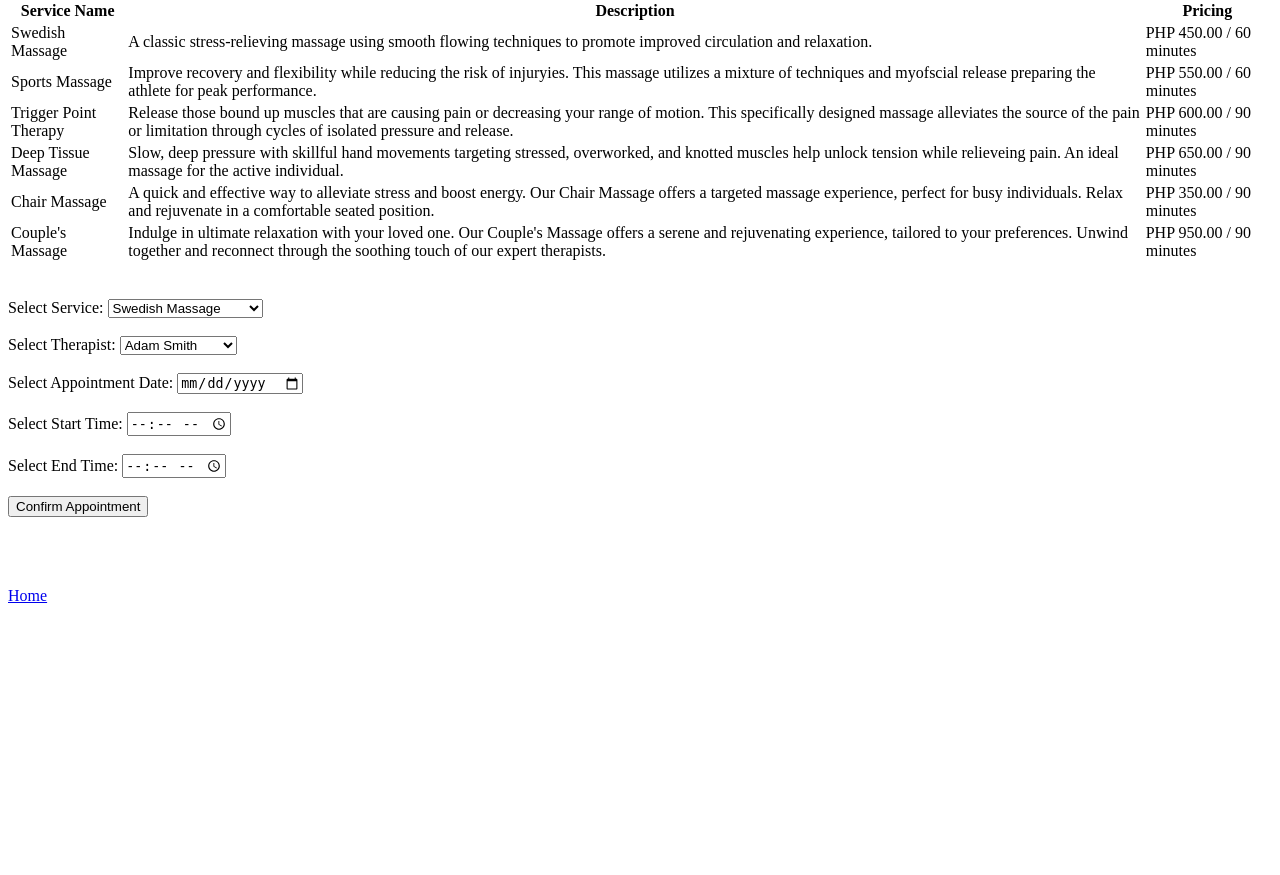
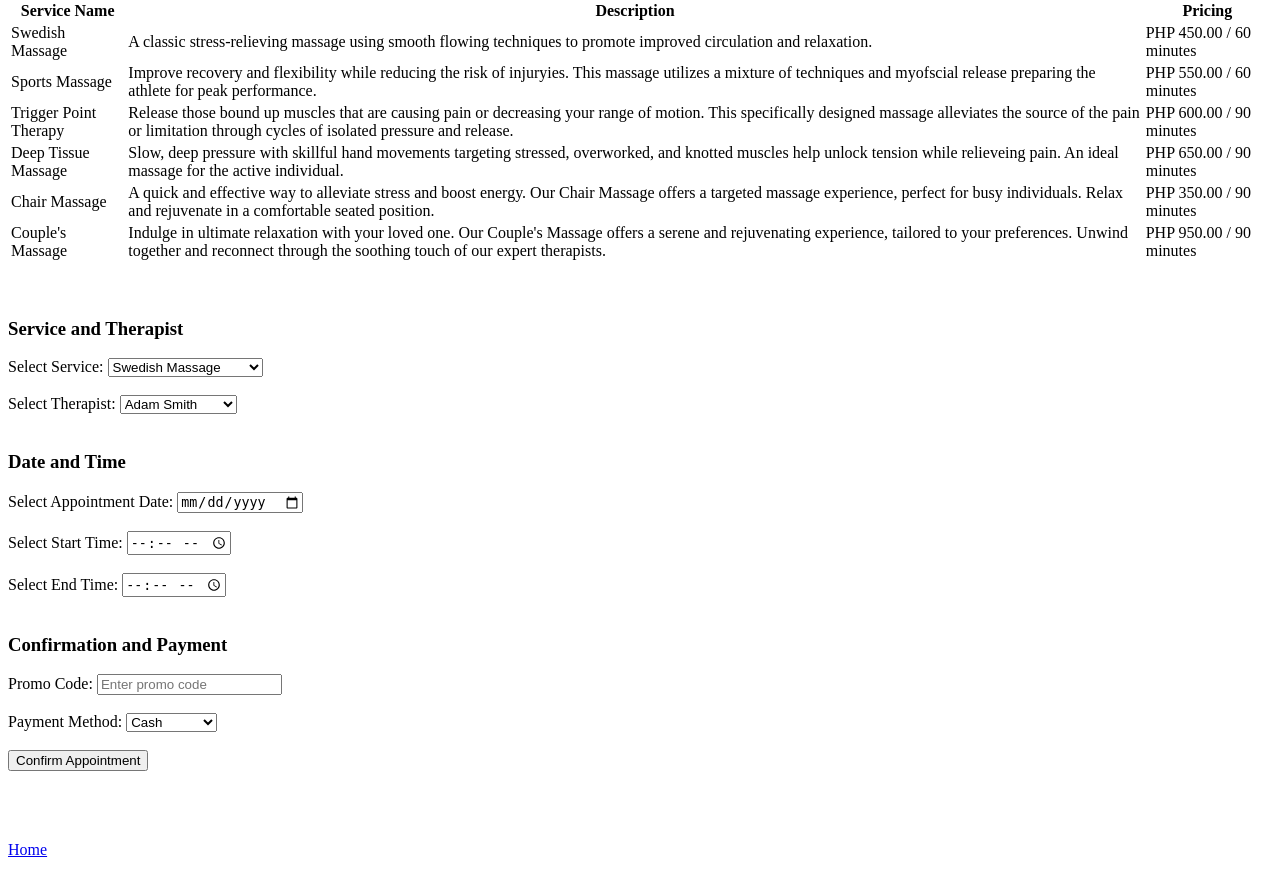
Before and after one commit to Ros-Salazar/3JFinalProj, a PHP site: page /booking.php in a window 1280 px wide. Shown: the part 104-979 px from the top of the page. Before the commit the page ends 707 px from the top, so only its background shows below. Run offline with PHP 8.4, Linux system fonts and the light colour scheme; a user stored in the database is signed in; data comes from the database, SQL or seed files in the repository.

Commit message:
Added payment and confirmation for booking

```diff
--- a/booking.php
+++ b/booking.php
@@ -67,6 +67,8 @@
 
     <br> <br>
 
+    <h3>Service and Therapist</h3>
+
     <form action="<?php $_SERVER['PHP_SELF'] ?>" method="post">
       <label for="service">Select Service:</label>
       <select name="service_id" id="service_id" required>
@@ -97,6 +99,8 @@
 
       <br> <br>
 
+      <h3>Date and Time</h3>
+
       <label for="date">Select Appointment Date:</label>
       <input type="date" name="appointment_date" id="appointment_date" required>
 
@@ -111,6 +115,22 @@
       <input type="time" name="end_time" id="end_time" required>
 
       <br> <br>
+
+      <h3>Confirmation and Payment</h3>
+
+      <label for="promo_code">Promo Code:</label>
+      <input type="text" name="promo_code" id="promo_code" placeholder="Enter promo code">
+
+      <br><br>
+
+      <label for="payment_method">Payment Method:</label>
+      <select name="payment_method" id="payment_method" required>
+          <option value="cash">Cash</option>
+          <option value="credit_card">Credit Card</option>
+          <option value="paypal">PayPal</option>
+      </select>
+
+      <br><br>
 
       <button type="submit">Confirm Appointment</button>
     </form>
@@ -134,7 +154,23 @@
             $appointment_date = $_POST['appointment_date'];
             $start_time = $_POST['start_time'];
             $end_time = $_POST['end_time'];
+            $promo_code = $_POST['promo_code'];
+            $payment_method = $_POST['payment_method'];
             $status = 'pending';
+
+        // Validate promo code
+        $discount = 0;
+        if (!empty($promo_code)) {
+            $promo_sql = "SELECT * FROM promotions WHERE promo_code = '$promo_code' AND start_date <= CURDATE() AND end_date >= CURDATE()";
+            $promo_result = $conn->query($promo_sql);
+            if ($promo_result->num_rows > 0) {
+                $promo_row = $promo_result->fetch_assoc();
+                $discount = $promo_row['discount_percent'];
+                echo "<p>Promo applied: " . $promo_row['description'] . " (" . $discount . "% off)</p>";
+            } else {
+                echo "<p>Invalid promo code.</p>";
+            }
+        }
 
         // Check therapist availability
         $check_sql = "SELECT * FROM availability WHERE therapist_id = $therapist_id
@@ -186,30 +222,51 @@
                 $appointment_status = 'Completed';
           }
 
-            // Therapist is available, so add appointment to database
-            $add_sql = "INSERT INTO appointments (user_id, service_id, therapist_id, appointment_date, start_time, end_time, status)
-            VALUES ($user_id, $service_id, $therapist_id, '$appointment_date', '$start_time', '$end_time', '$status')";
+          // // All details are valid, so add appointment to database
+          // $add_sql = "INSERT INTO appointments (user_id, service_id, therapist_id, appointment_date, start_time, end_time, status)
+          // VALUES ($user_id, $service_id, $therapist_id, '$appointment_date', '$start_time', '$end_time', '$status')";
 
-            if ($conn -> query($add_sql)) {
-                echo "<br> <br>";
-                echo "Appointment created successfully! Please wait for our confirmation.";
-                echo "<br>";
-                echo "<p>Customer Name: " . $full_name . "</p>";
-                echo "<p>Customer Email: " . $email . "</p>";
-                echo "<p>Service: " . $service_name . "</p>";
-                echo "<p>Therapist: " . $therapist_name . "</p>";
-                echo "<p>Appointment Date: " . date('F j, Y', strtotime($appointment_date)) . "</p>";
-                echo "<p>Start Time: " . $start_time . "</p>";
-                echo "<p>Expected End Time: " . $end_time . "</p>";
-                echo "<p>Appointment Status: " . $appointment_status . "</p>";
-            } else {
-                echo "Error creating appointment: " . $conn -> error . ". Please try again.";
-            }
+          // if ($conn -> query($add_sql)) {
+          //     echo "<br> <br>";
+          //     echo "Appointment created successfully! Please wait for our confirmation.";
+          //     echo "<br>";
+          //     echo "<p>Customer Name: " . $full_name . "</p>";
+          //     echo "<p>Customer Email: " . $email . "</p>";
+          //     echo "<p>Service: " . $service_name . "</p>";
+          //     echo "<p>Therapist: " . $therapist_name . "</p>";
+          //     echo "<p>Appointment Date: " . date('F j, Y', strtotime($appointment_date)) . "</p>";
+          //     echo "<p>Start Time: " . $start_time . "</p>";
+          //     echo "<p>Expected End Time: " . $end_time . "</p>";
+          //     echo "<p>Appointment Status: " . $appointment_status . "</p>";
+          // } else {
+          //     echo "Error creating appointment: " . $conn -> error . ". Please try again.";
+          // }
         } else {
           // Therapist is unavailable
           echo "Sorry, the therapist is not available at that time.";
           exit;
         }
+
+        // Calculate total price (fetch service price and apply discount)
+        $service_sql = "SELECT price FROM services WHERE service_id = $service_id";
+        $service_result = $conn->query($service_sql);
+        if ($service_result->num_rows > 0) {
+            $service_row = $service_result->fetch_assoc();
+            $price = $service_row['price'];
+            $final_price = $price - ($price * ($discount / 100));
+
+            echo "<p>Total Cost: PHP " . number_format($final_price, 2) . "</p>";
+        }
+
+        // Insert appointment into database
+        $add_sql = "INSERT INTO appointments (user_id, service_id, therapist_id, appointment_date, start_time, status)
+                    VALUES ($user_id, $service_id, $therapist_id, '$appointment_date', '$start_time', 'pending')";
+        if ($conn->query($add_sql)) {
+            echo "<p>Appointment successfully created. Thank you for your booking!</p>";
+        } else {
+            echo "<p>Error: " . $conn->error . "</p>";
+        }
+
         // $conn -> close();
       }
       ?>
```
Lines whose indentation alone changed are shown as unchanged.
